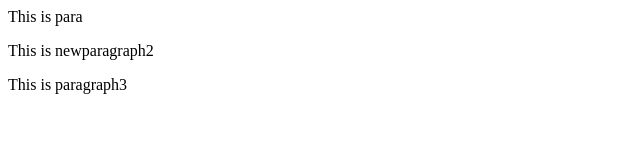
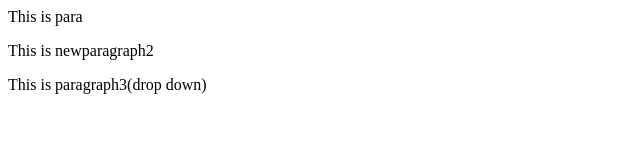
Before and after one commit to Omkar237/localrepo, a plain HTML site: page index.htm in a window 1280 px wide. Shown: the whole page, without its empty margins (0-640 px from the left). Drawn offline with Linux system fonts and the light colour scheme.

Commit message:
added dropdown

```diff
--- a/index.htm
+++ b/index.htm
@@ -1,3 +1,3 @@
 <p>This is para</p>
 <p>This is newparagraph2</p>
-<p>This is paragraph3</p>
+<p>This is paragraph3(drop down)</p>
```
